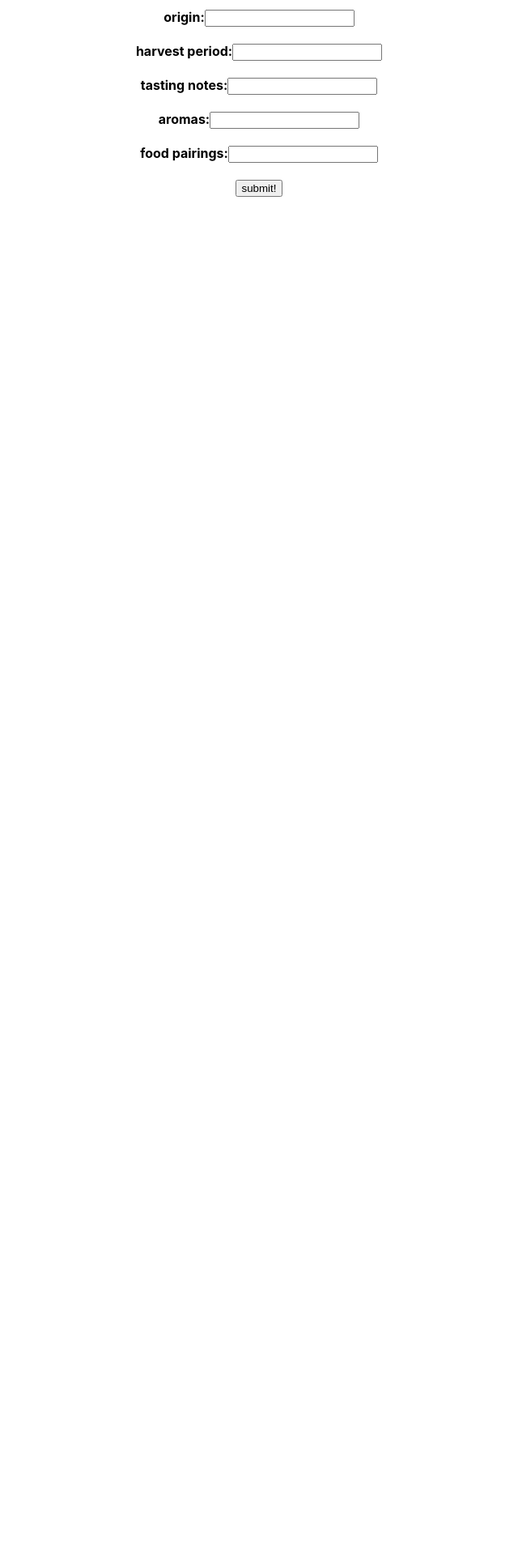
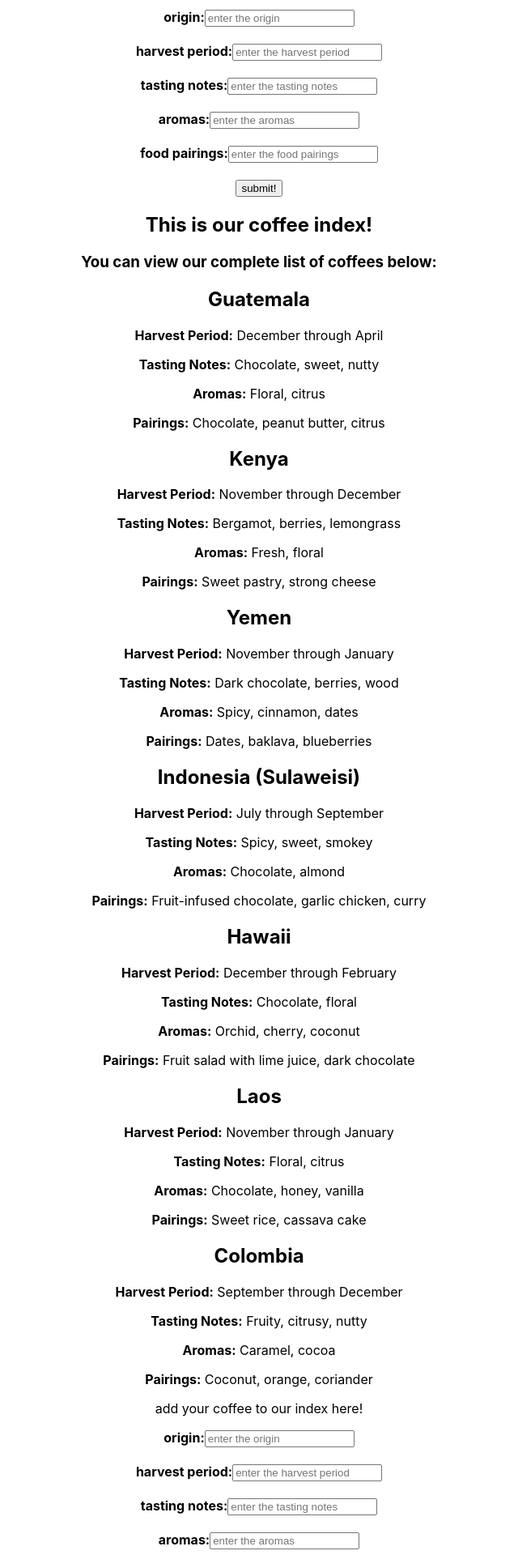
Before and after one commit to tessmueske/final-project, a React (Create React App) app: page /coffees/new in a window 1280 px wide. Shown: the part 100-2020 px from the top of the page at 81% size, without its empty margins (320-960 px from the left). Before the commit the page ends 800 px from the top, so only its background shows below. Built offline with nearby package versions, Linux system fonts and the light colour scheme; data requests are answered from the project's data file.

Commit message:
moving state

```diff
--- a/src/App.js
+++ b/src/App.js
@@ -1,15 +1,31 @@
 import { BrowserRouter as Router, Route, Routes } from "react-router-dom";
-import React from "react";
+import React, { useState, useEffect } from "react";
 import './App.css';
 import NavBar from "./NavBar";
 import { Outlet } from "react-router-dom";
+import Coffees from "./Coffees";
+import NewCoffee from "./NewCoffee";
 
 function App() {
+const [coffees, setCoffees] = useState([]);
+
+  useEffect(() => {
+      fetch("http://localhost:3000/coffees")
+          .then(r => r.json())
+          .then(data => setCoffees(data));
+  }, []);
+
+  const addCoffee = (newCoffee) => {
+      setCoffees([...coffees, newCoffee]);
+  };
+
   return (
     < >
     <NavBar />
       <div className="App">
       <Outlet />
+      <Coffees coffees={coffees} />
+      <NewCoffee addCoffee={addCoffee} />
     </div>
     </>
 
--- a/src/Coffee.js
+++ b/src/Coffee.js
@@ -1,5 +1,4 @@
 import React from "react";
-import { useParams } from "react-router-dom";
 
 function Coffee({ coffee }) {
     return (
--- a/src/Coffees.js
+++ b/src/Coffees.js
@@ -1,23 +1,13 @@
-import React, { useEffect, useState } from "react";
+import React from "react";
 import Coffee from "./Coffee";
-import NewCoffee from "./NewCoffee";
-import NavBar from "./NavBar";
 
-function Coffees() {
-const [coffees, setCoffees] = useState([])
-
-useEffect(() => {
-    fetch("http://localhost:3000/coffees")
-    .then(r => r.json())
-    .then(data => setCoffees(data))
-}, [])
+function Coffees({ coffees }) {
 
     return (
         <div>
             <h2>This is our coffee index! </h2>
             <h3>You can view our complete list of coffees below:</h3>
             {coffees.map((coffee) => <Coffee key={coffee.id} coffee={coffee}/>)}
-            <NewCoffee />
         </div>
     );
 }
--- a/src/NewCoffee.js
+++ b/src/NewCoffee.js
@@ -1,6 +1,6 @@
 import React, { useState } from "react";
 
-function NewCoffee() {
+function NewCoffee({ addCoffee }) {
 const [origin, setOrigin]=useState("");
 const [harvest, setHarvest]=useState("");
 const [tasting, setTasting]=useState("");
@@ -9,7 +9,7 @@ const [pairing, setPairing]=useState("");
 
 function handleSubmit(e){
     e.preventDefault();
-    //something here
+    addCoffee(newCoffee)
 }
 
 function handleOriginChange(e){
@@ -43,31 +43,31 @@ function handlePairingChange(e){
             <form onSubmit={handleSubmit}>
                 <label>
                     <strong>origin:</strong>
-                    <input type="text" onChange={handleOriginChange} value={origin} />
+                    <input type="text" onChange={handleOriginChange} placeholder="enter the origin" value={origin} />
                 </label>
                 <br ></br>
                 <br ></br>
                 <label>
                     <strong>harvest period:</strong>
-                    <input type="text" onChange={handleHarvestChange} value={harvest} />
+                    <input type="text" onChange={handleHarvestChange} placeholder="enter the harvest period" value={harvest} />
                 </label>
                 <br ></br>
                 <br ></br>
                 <label>
                     <strong>tasting notes:</strong>
-                    <input type="text" onChange={handleTastingChange} value={tasting} />
+                    <input type="text" onChange={handleTastingChange} placeholder="enter the tasting notes" value={tasting} />
                 </label>
                 <br ></br>
                 <br ></br>
                 <label>
                     <strong>aromas:</strong>
-                    <input type="text" onChange={handleAromaChange} value={aroma} />
+                    <input type="text" onChange={handleAromaChange} placeholder="enter the aromas" value={aroma} />
                 </label>
                 <br ></br>
                 <br ></br>
                 <label>
                     <strong>food pairings:</strong>
-                    <input type="text" onChange={handlePairingChange} value={pairing} />
+                    <input type="text" onChange={handlePairingChange} placeholder="enter the food pairings" value={pairing} />
                 </label>
                 <br ></br>
                 <br ></br>
```
